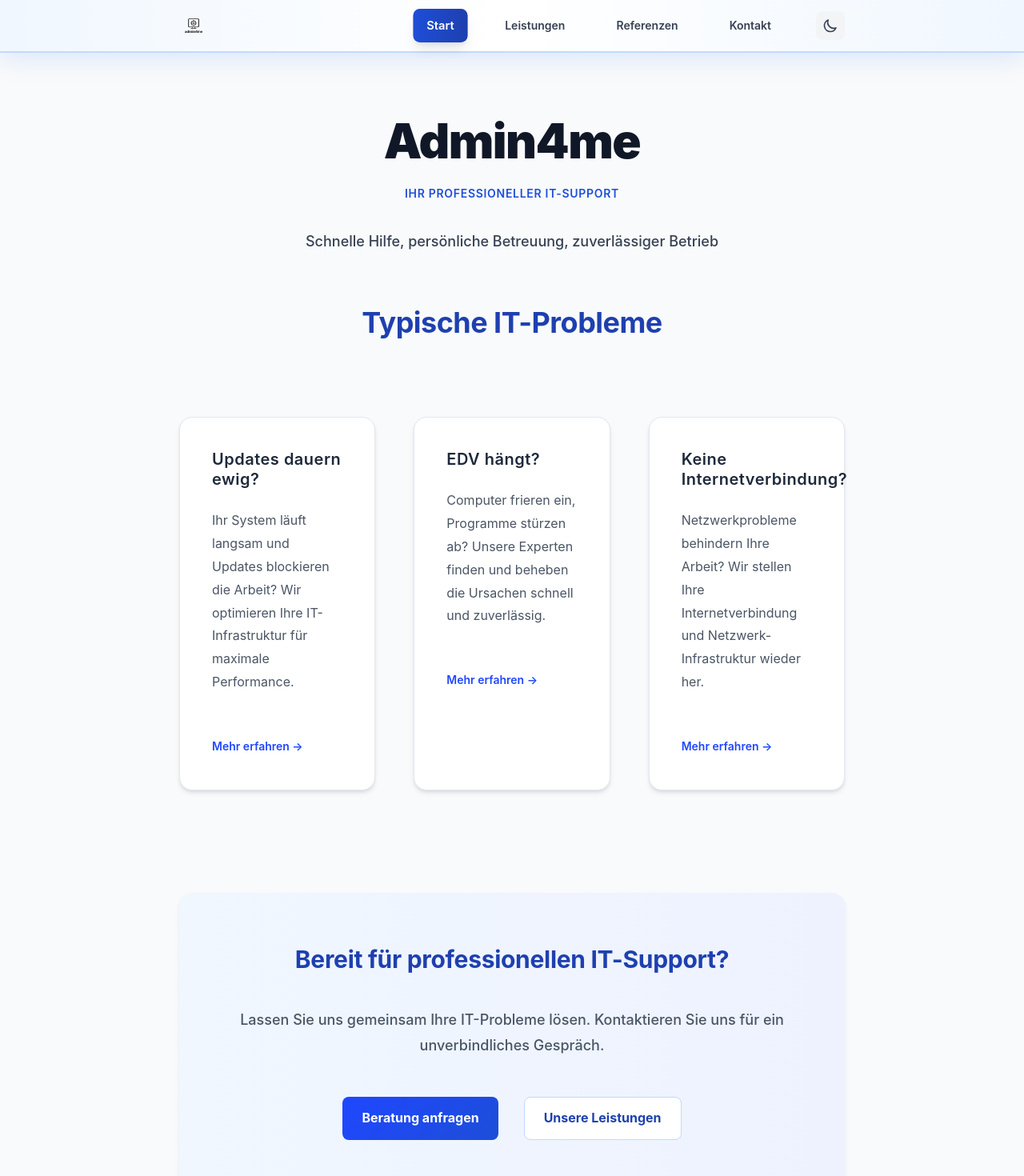
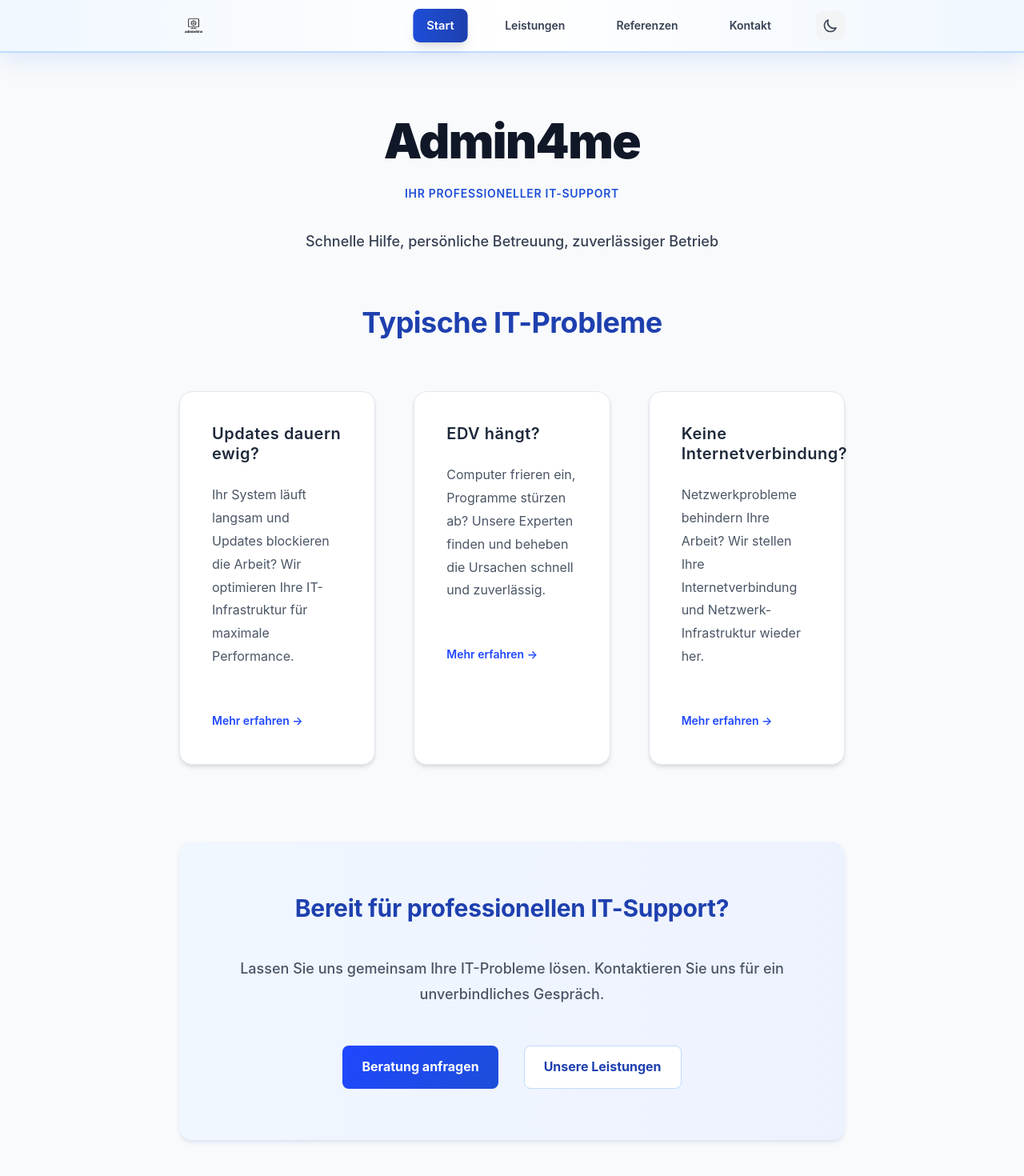
Before and after one commit to Remodops/admin4me, a Next.js app: page / in a window 1280 px wide. Shown: the top 1470 px of the page at 80% size. Built offline with nearby package versions, Linux system fonts and the light colour scheme.

Commit message:
Startseite umgestalten
- Abstand zwischen 'Typische IT-Probleme' und Karten reduziert (mb-24 → mb-16)
- Abstand zwischen Problem-Karten und CTA-Karte reduziert (mt-16 hinzugefügt)
- Kompakteres, fokussierteres Layout mit weniger Weißraum
- Bessere visuelle Zusammenhänge zwischen den Sektionen"

```diff
--- a/src/app/page.tsx
+++ b/src/app/page.tsx
@@ -45,8 +45,8 @@ export default function Home() {
       </section>
 
       {/* Typische IT-Probleme Section */}
-      <section className="mb-32">
-        <h2 className="heading-lg text-professional dark:text-white text-center mb-24">
+      <section className="mb-24">
+        <h2 className="heading-lg text-professional dark:text-white text-center mb-16">
           Typische IT-Probleme
         </h2>
         <div className="grid grid-cols-1 lg:grid-cols-3 gap-12">
@@ -83,7 +83,7 @@ export default function Home() {
       </section>
 
       {/* CTA Section */}
-      <section className="text-center bg-gradient-to-r from-blue-50 to-indigo-50 dark:bg-gray-800 rounded-2xl p-16 border-professional dark:border-gray-700 shadow-professional mb-32">
+      <section className="text-center bg-gradient-to-r from-blue-50 to-indigo-50 dark:bg-gray-800 rounded-2xl p-16 border-professional dark:border-gray-700 shadow-professional mb-32 mt-16">
         <h2 className="heading-md text-professional dark:text-white mb-10">
           Bereit für professionellen IT-Support?
         </h2>
```
